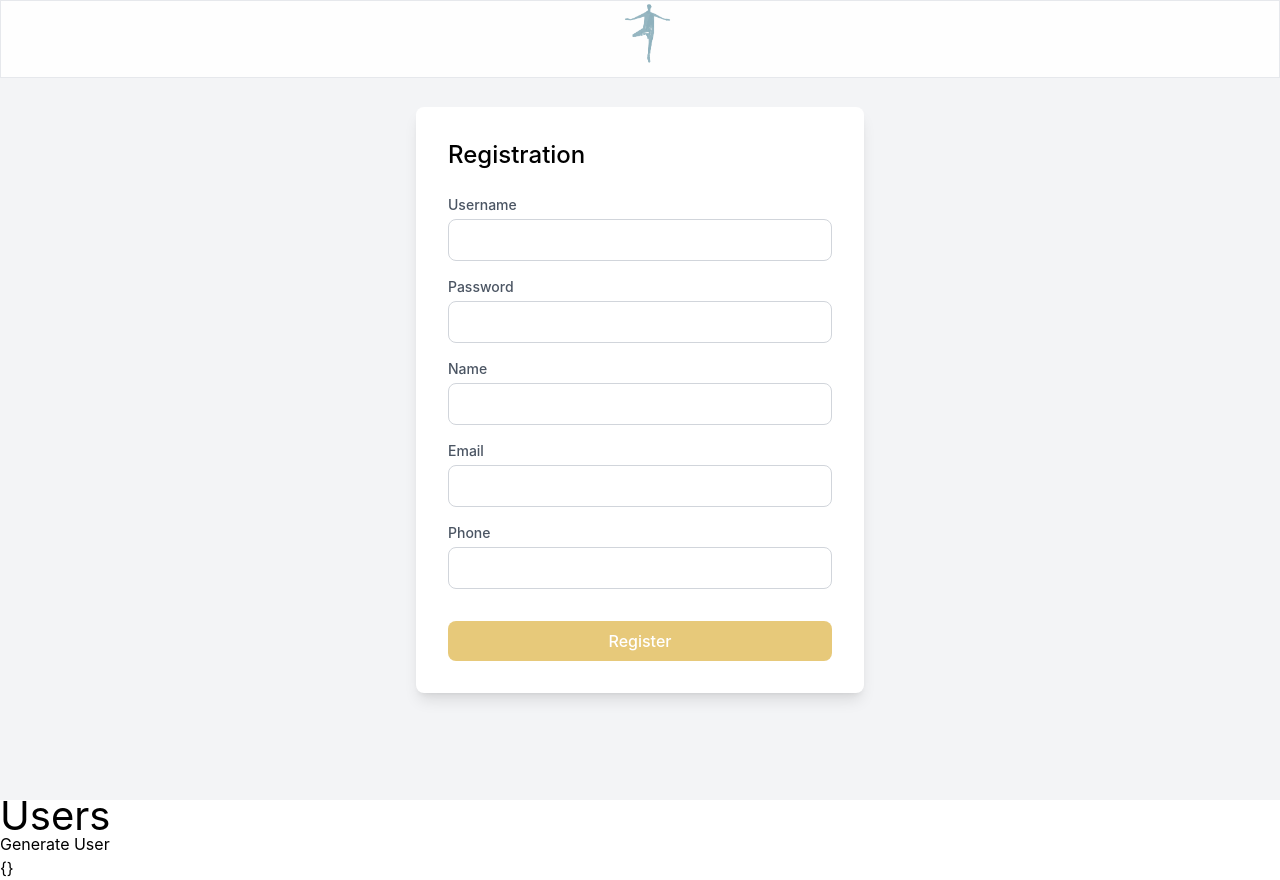
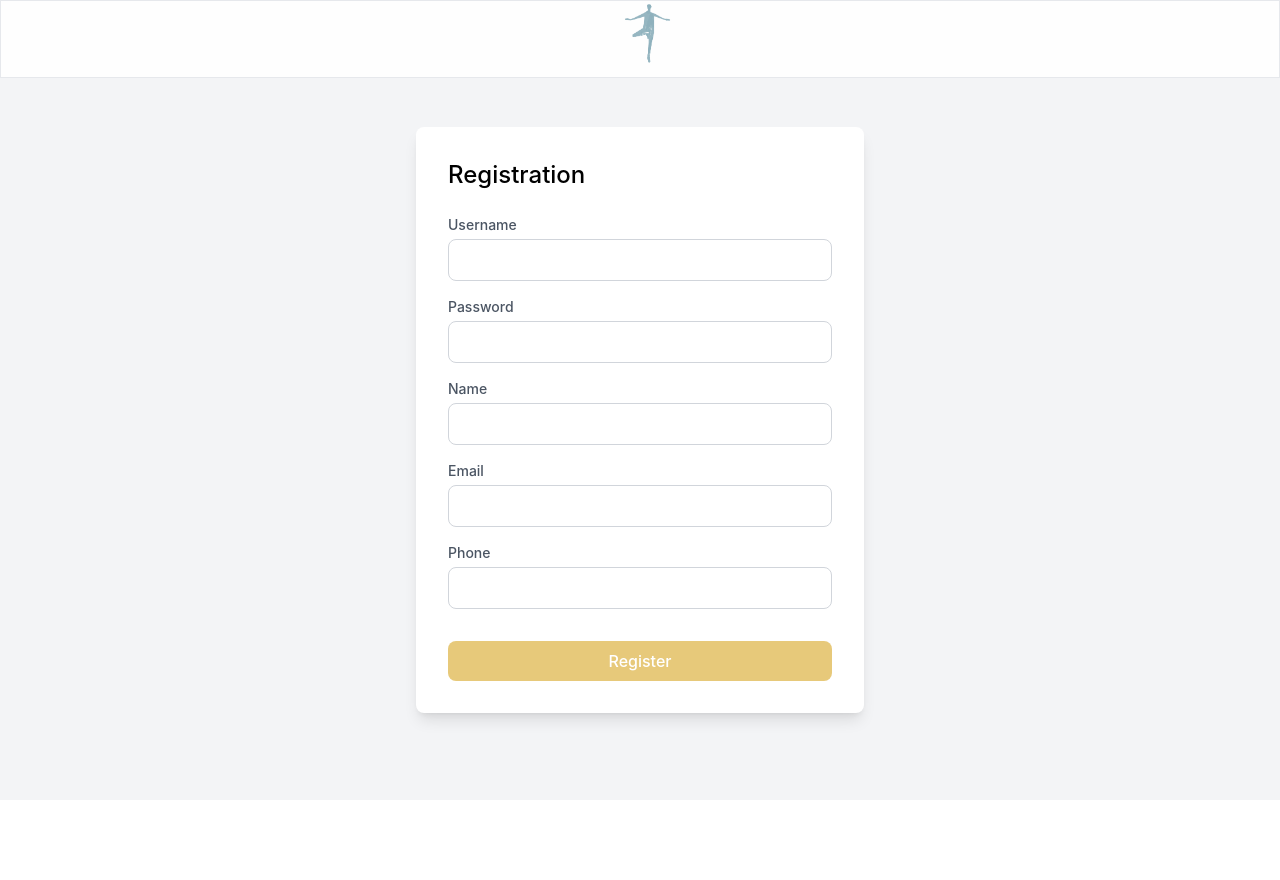
Before and after one commit to hsoekiswo/seruni-frontend, a React (Vite) app: page /registration in a window 1280 px wide. After the commit the page ends 800 px from the top, so only its background shows below. Built offline with nearby package versions, Linux system fonts and the light colour scheme.

Commit message:
fix: top margin registration box

```diff
--- a/src/routes/Registration/Registration.tsx
+++ b/src/routes/Registration/Registration.tsx
@@ -67,7 +67,7 @@ function Registration() {
     <>
       <BackNav />
       <div className='form-background'>
-        <div className='form-container'>
+        <div className='form-container mt-10'>
           <h1 className='form-title'>Registration</h1>
 
           <form onSubmit={handleSubmit}>
@@ -151,11 +151,6 @@ function Registration() {
           </form>
         </div>
       </div>
-      <div>
-        <h2>Users</h2>
-        <button type='submit' onClick={handleUser}>Generate User</button>
-        <p>{JSON.stringify(users)}</p>
-      </div>
     </>
   );
 }
```
